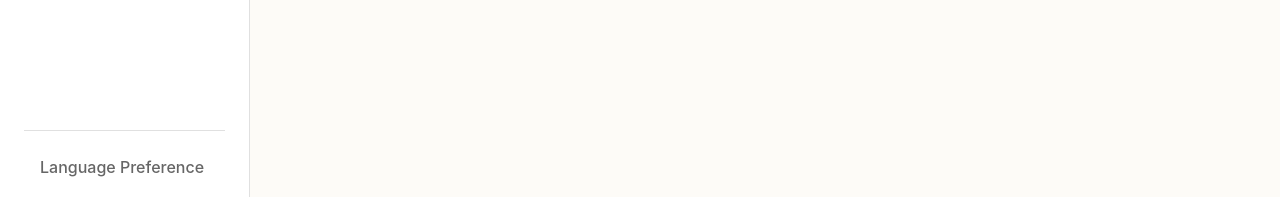
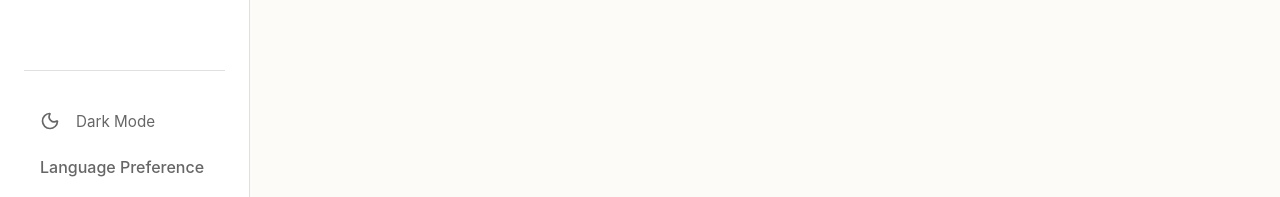
Before and after one commit to HassanAlmaimani/Rasid, a React (Vite) app: page / in a window 1280 px wide. Shown: the part 533-730 px from the top of the page. Built offline with nearby package versions, Linux system fonts and the light colour scheme.

Commit message:
feat: Implement core application layout with theme management and global CSS variables for light and dark modes.

```diff
--- a/index.html
+++ b/index.html
@@ -1,13 +1,16 @@
 <!doctype html>
 <html lang="en">
+
 <head>
   <meta charset="UTF-8" />
   <link rel="icon" type="image/svg+xml" href="/vite.svg" />
   <meta name="viewport" content="width=device-width, initial-scale=1.0" />
   <title>white-rosette</title>
 </head>
+
 <body>
   <div id="root"></div>
   <script type="module" src="/src/main.jsx"></script>
 </body>
+
 </html>
--- a/src/App.jsx
+++ b/src/App.jsx
@@ -4,12 +4,14 @@ import Dashboard from './components/Dashboard';
 import TransactionForm from './components/TransactionForm';
 import BudgetManager from './components/BudgetManager';
 import MonthlySummary from './components/MonthlySummary';
-import { LayoutDashboard, PlusCircle, Wallet, PieChart, Languages, TrendingUp } from 'lucide-react';
+import { LayoutDashboard, PlusCircle, Wallet, PieChart, Languages, TrendingUp, Moon, Sun } from 'lucide-react';
 import { useLanguage } from './contexts/LanguageContext';
+import { ThemeProvider, useTheme } from './contexts/ThemeContext';
 
-function App() {
+function AppContent() {
   const [activeTab, setActiveTab] = useState('dashboard');
   const { t, language, toggleLanguage } = useLanguage();
+  const { theme, toggleTheme } = useTheme();
 
   const renderContent = () => {
     switch (activeTab) {
@@ -65,6 +67,11 @@ function App() {
 
           <div className="nav-divider" style={{ margin: '1rem 0', marginTop: 'auto', borderTop: '1px solid var(--color-border)' }}></div>
 
+          <button className="nav-item" onClick={toggleTheme}>
+            {theme === 'light' ? <Moon size={20} /> : <Sun size={20} />}
+            <span>{theme === 'light' ? 'Dark Mode' : 'Light Mode'}</span>
+          </button>
+
           <p className="language-label">{t('languagePreference')}</p>
           <button className="nav-item" onClick={toggleLanguage}>
             <Languages size={20} />
@@ -80,4 +87,12 @@ function App() {
   );
 }
 
+function App() {
+  return (
+    <ThemeProvider>
+      <AppContent />
+    </ThemeProvider>
+  );
+}
+
 export default App;
--- /dev/null
+++ b/src/contexts/ThemeContext.jsx
@@ -0,0 +1,33 @@
+import React, { createContext, useContext, useEffect, useState } from 'react';
+
+const ThemeContext = createContext();
+
+export const ThemeProvider = ({ children }) => {
+    const [theme, setTheme] = useState(() => {
+        const savedTheme = localStorage.getItem('theme');
+        return savedTheme || 'light';
+    });
+
+    useEffect(() => {
+        localStorage.setItem('theme', theme);
+        document.documentElement.setAttribute('data-theme', theme);
+    }, [theme]);
+
+    const toggleTheme = () => {
+        setTheme((prevTheme) => (prevTheme === 'light' ? 'dark' : 'light'));
+    };
+
+    return (
+        <ThemeContext.Provider value={{ theme, toggleTheme }}>
+            {children}
+        </ThemeContext.Provider>
+    );
+};
+
+export const useTheme = () => {
+    const context = useContext(ThemeContext);
+    if (!context) {
+        throw new Error('useTheme must be used within a ThemeProvider');
+    }
+    return context;
+};
--- a/src/styles/variables.css
+++ b/src/styles/variables.css
@@ -40,3 +40,15 @@
     --radius-md: 12px;
     --radius-lg: 20px;
 }
+
+[data-theme="dark"] {
+    --color-bg: #1a1a1a;
+    --color-text-main: #e0e0e0;
+    --color-text-secondary: #a0a0a0;
+    --color-card-bg: #2d2d2d;
+    --color-border: #404040;
+    --color-primary: #b5c99a;
+    --color-primary-light: #4a4a4a;
+    --shadow-sm: 0 2px 4px rgba(0, 0, 0, 0.2);
+    --shadow-md: 0 4px 12px rgba(0, 0, 0, 0.3);
+}
```
Lines whose indentation alone changed are shown as unchanged.
